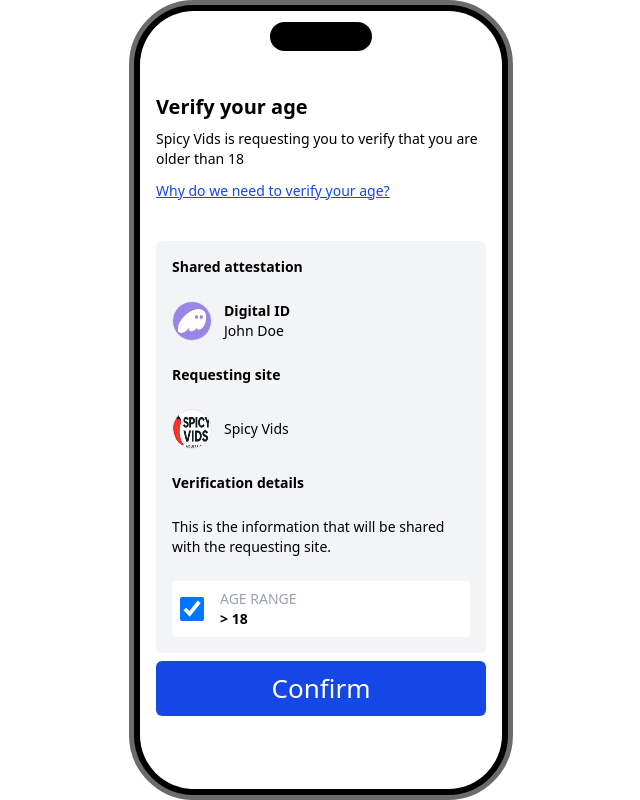
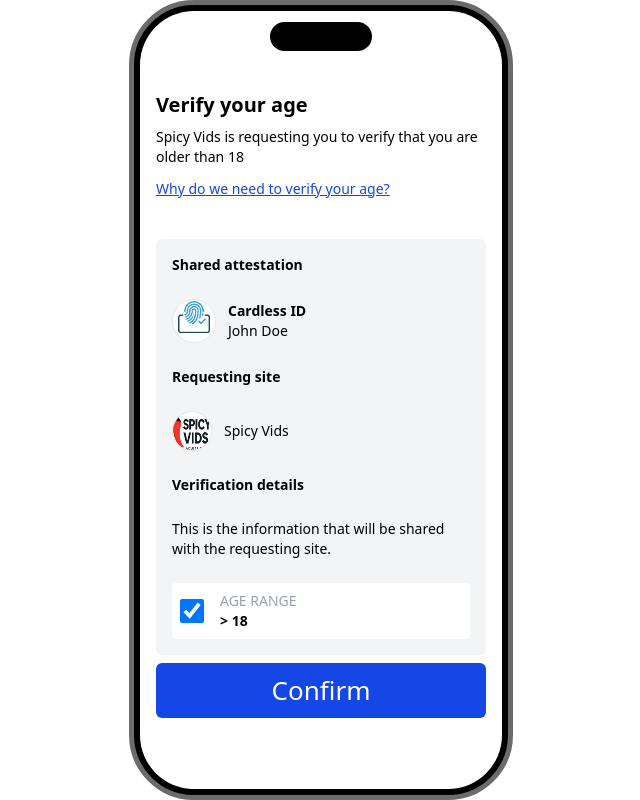
Before and after one commit to djscruggs/cardlessid, a React (Vite) app: page /demo/phone in a window 1280 px wide. Shown: the whole page, without its empty margins (319-959 px from the left). Built offline with nearby package versions, Linux system fonts and the light colour scheme.

Commit message:
changed icon on card to use cardless logo

```diff
--- a/src/components/PhoneVerification.tsx
+++ b/src/components/PhoneVerification.tsx
@@ -69,12 +69,15 @@
         <div className="space-y-6  p-4 bg-gray-100 rounded-md">
           <p className="font-bold text-sm">Shared attestation</p>
           <div className="flex items-center space-x-3">
-            <img
+            {/* <img
               src={`/wallets/${wallet}.png`}
               className="w-10 h-10 border border-gray-200 rounded-full"
-            />
+            /> */}
+            <div className="border border-gray-200 rounded-full h-11 w-11 flex items-center justify-center bg-white">
+              <img src={`/favicon.png`} className="w-8 h-8 mb-2" />
+            </div>
             <div className="">
-              <div className="text-sm font-bold">Digital ID</div>
+              <div className="text-sm font-bold">Cardless ID</div>
               <div className="text-sm">John Doe</div>
             </div>
           </div>
```
